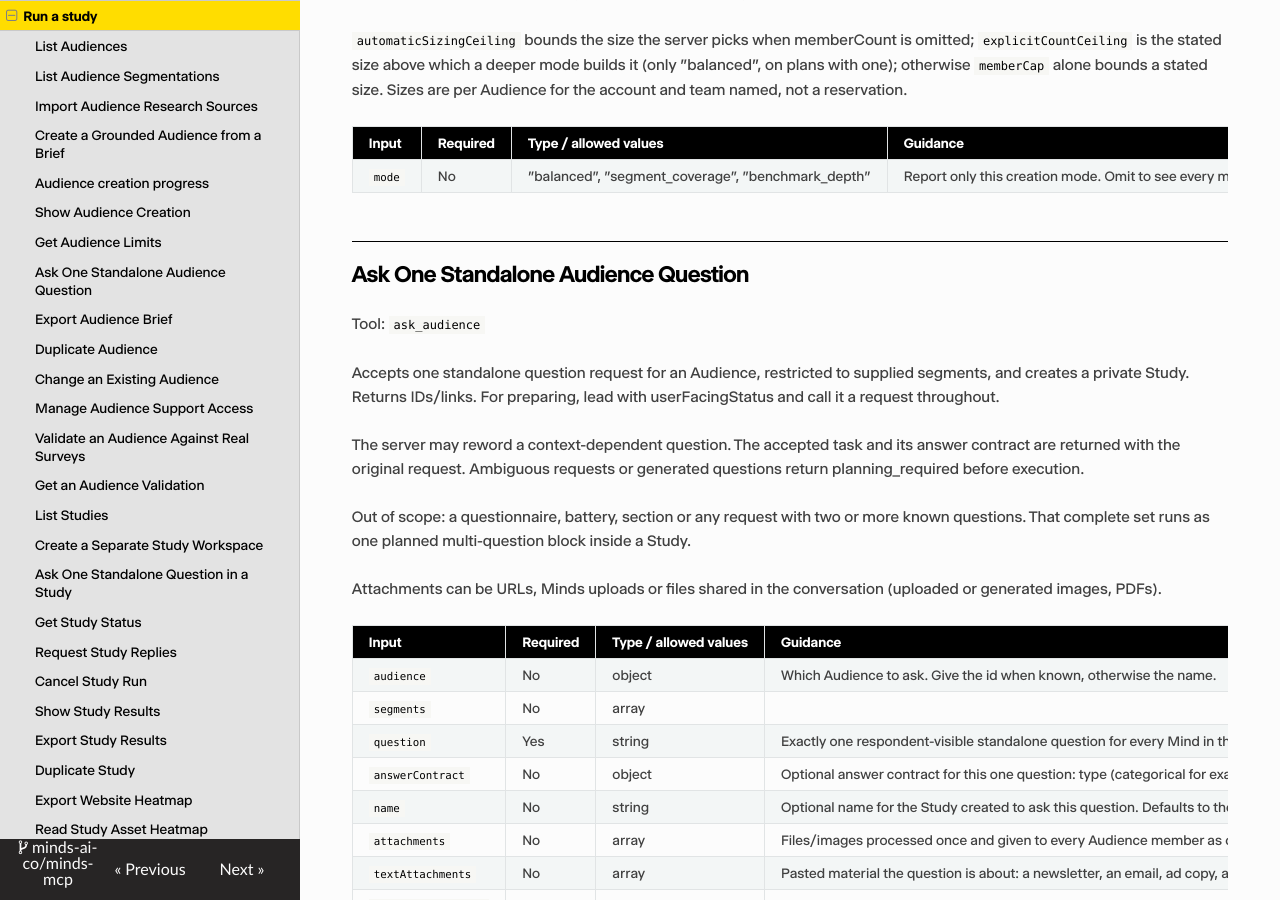
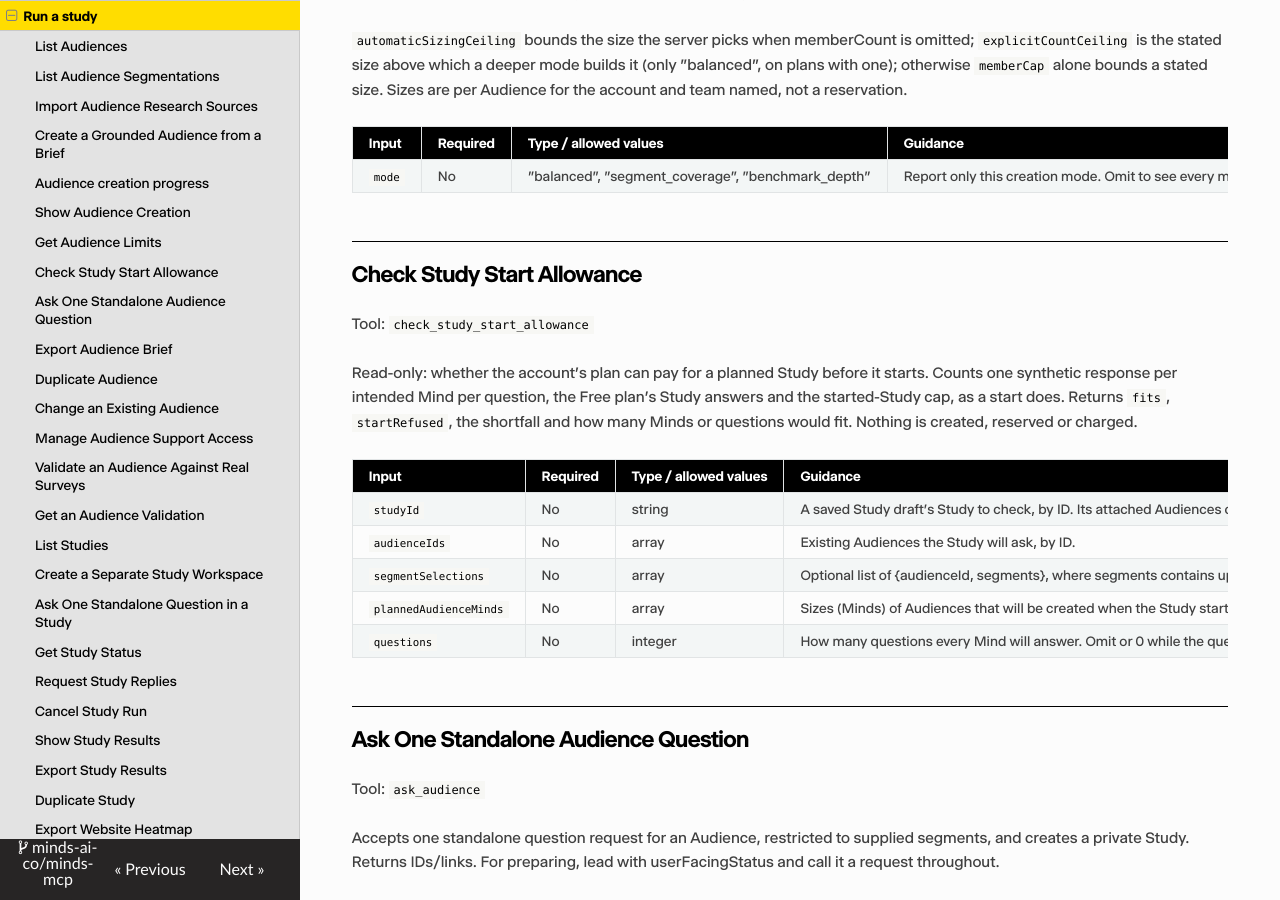
Before and after one commit to minds-ai-co/minds-mcp, an MkDocs documentation site: the page built from reference/workflow.md, in a window 1280 px wide and 900 px high, scrolled down 3574 px. Built offline with MkDocs 1.6.1, drawn with Linux system fonts in a browser that asks for light colours; nearby versions of some CDN libraries; some of the changed text lies outside the part shown.

Commit message:
docs: sync MCP surface from production

```diff
--- a/reference/workflow.md
+++ b/reference/workflow.md
@@ -108,6 +108,20 @@ Returns the authenticated account's current plan (`planName`, as the app names i
 | Input | Required | Type / allowed values | Guidance |
 | --- | --- | --- | --- |
 | `mode` | No | "balanced", "segment_coverage", "benchmark_depth" | Report only this creation mode. Omit to see every mode. |
+
+## Check Study Start Allowance
+
+Tool: `check_study_start_allowance`
+
+Read-only: whether the account's plan can pay for a planned Study before it starts. Counts one synthetic response per intended Mind per question, the Free plan's Study answers and the started-Study cap, as a start does. Returns `fits`, `startRefused`, the shortfall and how many Minds or questions would fit. Nothing is created, reserved or charged.
+
+| Input | Required | Type / allowed values | Guidance |
+| --- | --- | --- | --- |
+| `studyId` | No | string | A saved Study draft's Study to check, by ID. Its attached Audiences count when audienceIds is omitted. |
+| `audienceIds` | No | array | Existing Audiences the Study will ask, by ID. |
+| `segmentSelections` | No | array | Optional list of {audienceId, segments}, where segments contains up to three {formationId, subgroupId} pairs from that Audience's segment catalogue (use list_formations to obtain their IDs). Choose at most one segment per dimension. Different dimensions intersect; only the matching Minds participate. The accepted participant set is retained for later questions and retries. Omit an Audience to use all its Minds. |
+| `plannedAudienceMinds` | No | array | Sizes (Minds) of Audiences that will be created when the Study starts, one number per new Audience. |
+| `questions` | No | integer | How many questions every Mind will answer. Omit or 0 while the questions are not known yet: the check then covers one question. |
 
 ## Ask One Standalone Audience Question
 
@@ -641,6 +655,21 @@ Creates or checkpoints an unfinished Quick or Custom Study draft without startin
 | `context` | No | object | Research context captured so far: only the user's brief and material relevant to the research question, never tool errors, status messages, internal links or process notes. |
 | `conversationFiles` | No | array | Study context files for the draft: images, video and audio are stimulus respondents see, documents are background. They are kept on later saves of the same draft. Files shared in this conversation: uploaded or generated images, PDFs, documents. Each is copied into Minds storage on receipt; its file_id is its attachment id. |
 
+## Manage a Study Draft
+
+Tool: `manage_study_draft`
+
+Delete, consume, or reread the original source of a durable Study draft. read-source takes the revision you hold, rereads the latest saved input with a model and keeps reviewed edits, including ones saved meanwhile; a long reading returns status processing and an operationId for the next read-source call. Check the returned review for unresolved settings. Consume only closes planning. No action starts research. Use list/save to read or checkpoint drafts.
+
+| Input | Required | Type / allowed values | Guidance |
+| --- | --- | --- | --- |
+| `action` | Yes | "delete", "consume", "read-source" | read-source rereads the saved original input, preserving reviewed edits; it does not start research. |
+| `draftId` | Yes | string |  |
+| `expectedRevision` | No | integer |  |
+| `operationId` | No | string | read-source only: the operationId a processing read-source returned; resumes that reading. |
+| `studyId` | No | string | Study ID to attach when consuming the draft. Preferred. |
+| `panelId` | No | string | Legacy alias for studyId. Accepted for compatibility. |
+
 ## Save Study Template
 
 Tool: `save_study_template`
```
Also changed, not shown: README.md (+3 -1 lines), reference/tools.md (+4 -3 lines), 1 other file.
